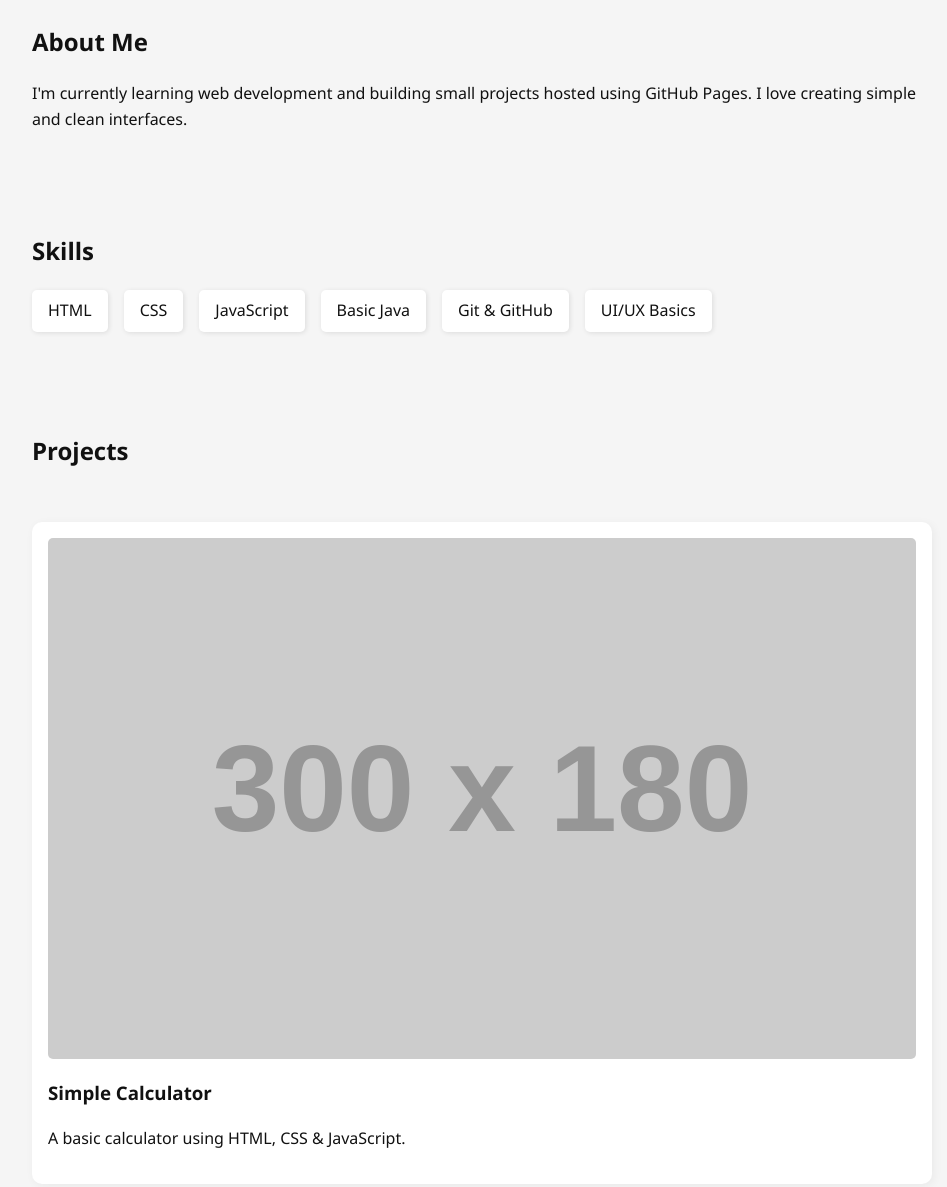
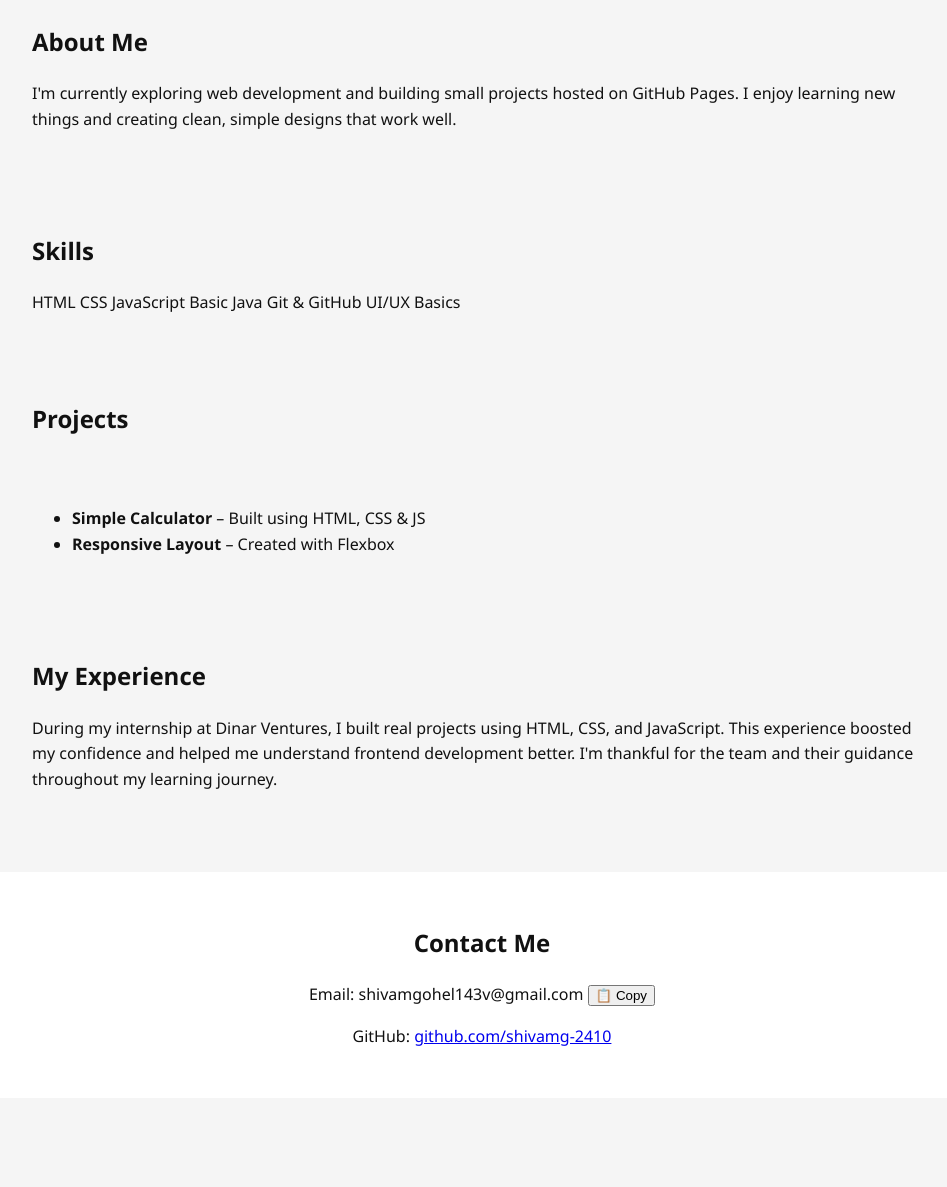
Before and after one commit to shivamg-2410/my-portfolio, a plain HTML site: page index.html in a window 1280 px wide. Shown: the part 415-1602 px from the top of the page, without its empty margins (158-1105 px from the left). After the commit the page ends 1513 px from the top, so only its background shows below. Drawn offline with Linux system fonts and the light colour scheme; placeholder pictures from the web are drawn by us.

Commit message:
Update index.html

```diff
--- a/index.html
+++ b/index.html
@@ -11,48 +11,48 @@
   </header>
 
   <section class="about">
-    <img src="shivam-ghibli.png" alt="Shivam as a developer" />
+    <img src="shivam-ghibli.png" alt="Shivam's photo" />
     <div>
       <h2>About Me</h2>
-      <p>I'm currently learning web development and building small projects hosted using GitHub Pages. I love creating simple and clean interfaces.</p>
+      <p>I'm currently exploring web development and building small projects hosted on GitHub Pages. I enjoy learning new things and creating clean, simple designs that work well.</p>
     </div>
   </section>
 
   <section class="skills">
     <h2>Skills</h2>
-    <ul>
-      <li>HTML</li>
-      <li>CSS</li>
-      <li>JavaScript</li>
-      <li>Basic Java</li>
-      <li>Git & GitHub</li>
-      <li>UI/UX Basics</li>
-    </ul>
+    <div class="skill-tags">
+      <span>HTML</span>
+      <span>CSS</span>
+      <span>JavaScript</span>
+      <span>Basic Java</span>
+      <span>Git & GitHub</span>
+      <span>UI/UX Basics</span>
+    </div>
   </section>
 
   <section class="projects">
     <h2>Projects</h2>
-    <div class="project-card">
-      <img src="https://via.placeholder.com/300x180" alt="Project Screenshot" />
-      <h3>Simple Calculator</h3>
-      <p>A basic calculator using HTML, CSS & JavaScript.</p>
-    </div>
-    <div class="project-card">
-      <img src="https://via.placeholder.com/300x180" alt="Project Screenshot" />
-      <h3>Responsive Layout</h3>
-      <p>Used Flexbox to create a responsive layout with 3 sections.</p>
-    </div>
+    <ul>
+      <li><strong>Simple Calculator</strong> – Built using HTML, CSS & JS</li>
+      <li><strong>Responsive Layout</strong> – Created with Flexbox</li>
+    </ul>
   </section>
 
   <section class="experience">
     <h2>My Experience</h2>
-    <p>During my web development internship at Dinar Ventures, I worked on real projects using HTML, CSS, and JavaScript. It helped me build confidence and learn by solving real problems. I'm thankful for the guidance and support I received.</p>
+    <p>During my internship at Dinar Ventures, I built real projects using HTML, CSS, and JavaScript. This experience boosted my confidence and helped me understand frontend development better. I'm thankful for the team and their guidance throughout my learning journey.</p>
   </section>
 
   <footer>
     <h2>Contact Me</h2>
-    <p>Email: <a href="mailto:shivamgohel143v@gmail.com">shivamgohel143v@gmail.com</a></p>
-    <p>GitHub: <a href="https://github.com/shivamg-2410" target="_blank">shivamg-2410</a></p>
+    <p>
+      Email: <span id="emailText">shivamgohel143v@gmail.com</span>
+      <button id="copyEmailBtn">📋 Copy</button>
+    </p>
+    <p>
+      GitHub:
+      <a href="https://github.com/shivamg-2410" target="_blank">github.com/shivamg-2410</a>
+    </p>
   </footer>
 
   <script src="script.js"></script>
```
